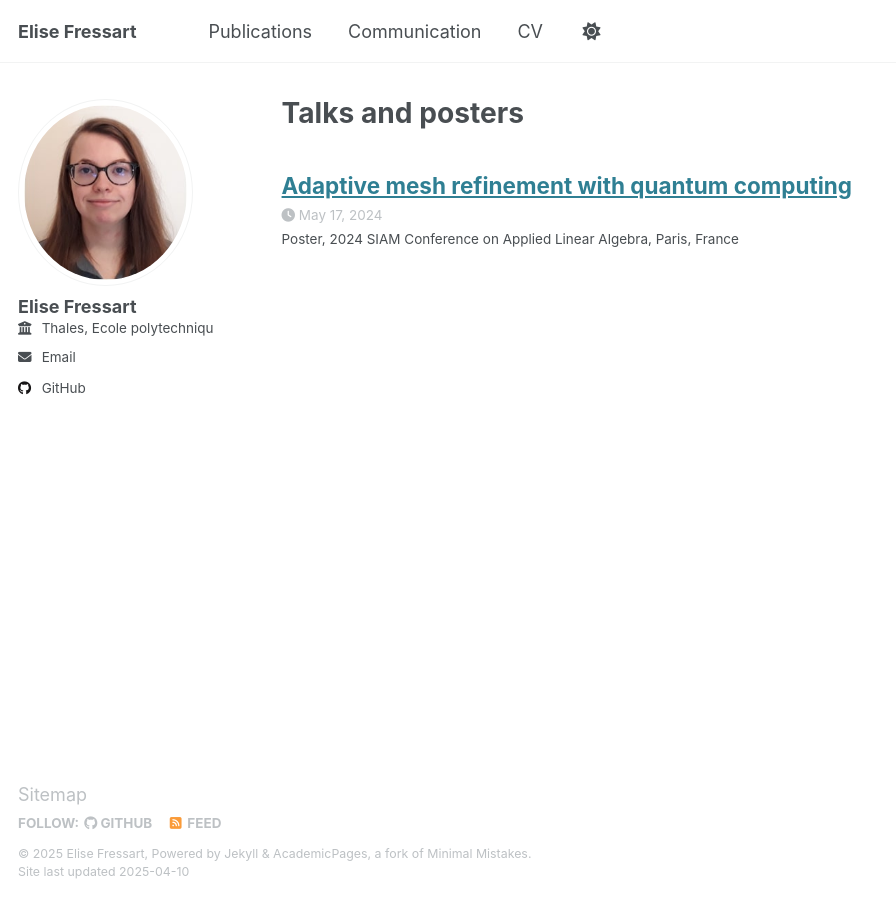
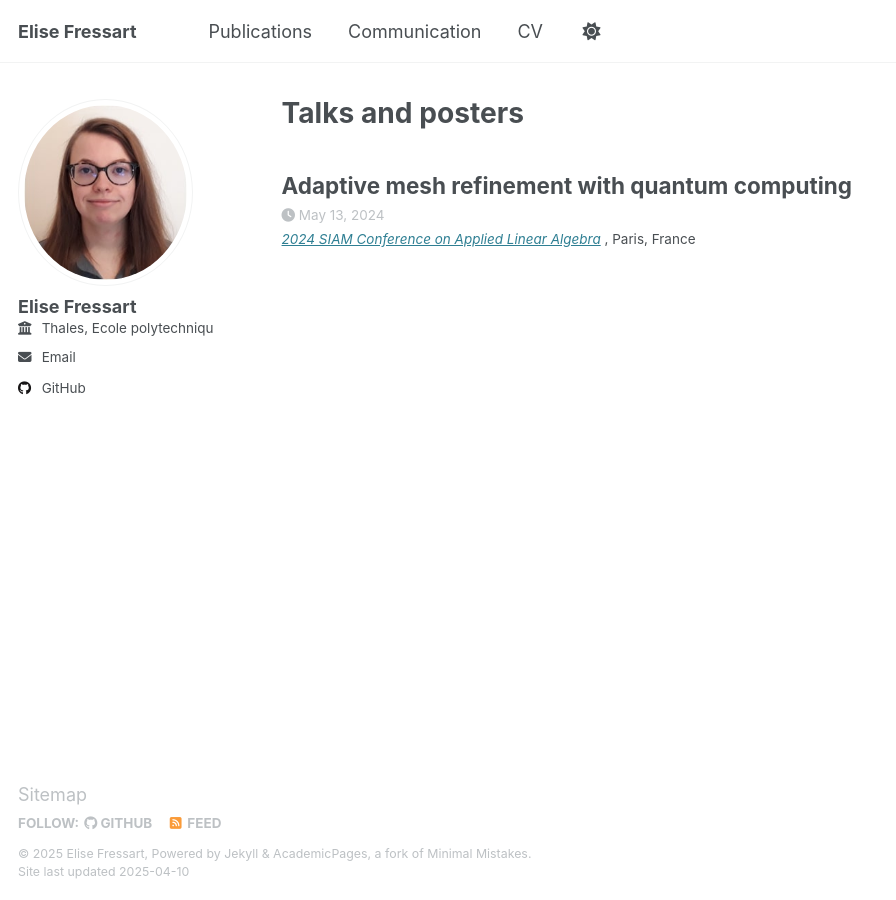
Before and after one commit to fressartelise/fressartelise.github.io, a Jekyll site: the page built from _pages/talks.html, in a window 1280 px wide. Shown: the whole page, without its empty margins (0-896 px from the left). Built offline with Jekyll 4.4.1, drawn with Linux system fonts in a browser that asks for light colours.

```diff
--- a/_includes/archive-single-talk.html
+++ b/_includes/archive-single-talk.html
@@ -25,18 +25,32 @@
           alt="">
       </div>
     {% endif %}
-    <h2 class="archive__item-title" itemprop="headline">
+    <!--<h2 class="archive__item-title" itemprop="headline">
       {% if post.link %}
         <a href="{{ post.link }}">{{ title }}</a> <a href="{{ base_path }}{{ post.url }}" rel="permalink"><i class="fa fa-link" aria-hidden="true" title="permalink"></i><span class="sr-only">Permalink</span></a>
       {% else %}
         <a href="{{ base_path }}{{ post.url }}" rel="permalink">{{ title }}</a>
       {% endif %}
+    </h2>-->
+    <h2 class="archive__item-title" itemprop="headline">
+      {{ title }}
     </h2>
     {% if post.read_time %}
       <p class="page__meta"><i class="fa fa-clock" aria-hidden="true"></i> {% include read-time.html %}</p>
     {% endif %}
     {% if post.date %}<p class="page__meta"><i class="fa fa-clock" aria-hidden="true"></i> {{ post.date | date: '%B %d, %Y' }}</p>{% endif %}
-    {% if post.venue %}<p class="archive__item-excerpt" itemprop="description">{{post.type}}, {{ post.venue }},  {{post.location}} {% endif %}
+    {% if post.venue %}
+      <p class="archive__item-excerpt" itemprop="description">
+        <!--{{ post.type }},-->
+        {% if post.venueurl %}
+          <a href="{{ post.venueurl }}" target="_blank" rel="noopener"><i>{{ post.venue }}</i></a>
+        {% else %}
+          <i>{{ post.venue }}</i>
+        {% endif %}
+        {% if post.location %}, {{ post.location }}{% endif %}
+      </p>
+    {% endif %}
+
     {% if post.excerpt %}<p class="archive__item-excerpt" itemprop="description">{{ post.excerpt | markdownify }}</p>{% endif %}
   </article>
 </div>
--- a/_includes/page__taxonomy.html
+++ b/_includes/page__taxonomy.html
@@ -4,6 +4,6 @@
   {% include tag-list.html %}
 {% endif %}
 
-{% if site.category_archive.type and page.categories[0] and page.collection != 'publications' %}
+{% if site.category_archive.type and page.categories[0] and page.collection != 'publications' and page.collection != 'communication' %}
   {% include category-list.html %}
 {% endif %}
```
Also changed, not shown: _includes/archive-single.html (+10 -4 lines), _talks/2024-05-07-poster-SIAM.md (+4 -3 lines), _pages/talks.html (line endings or trailing spaces).
